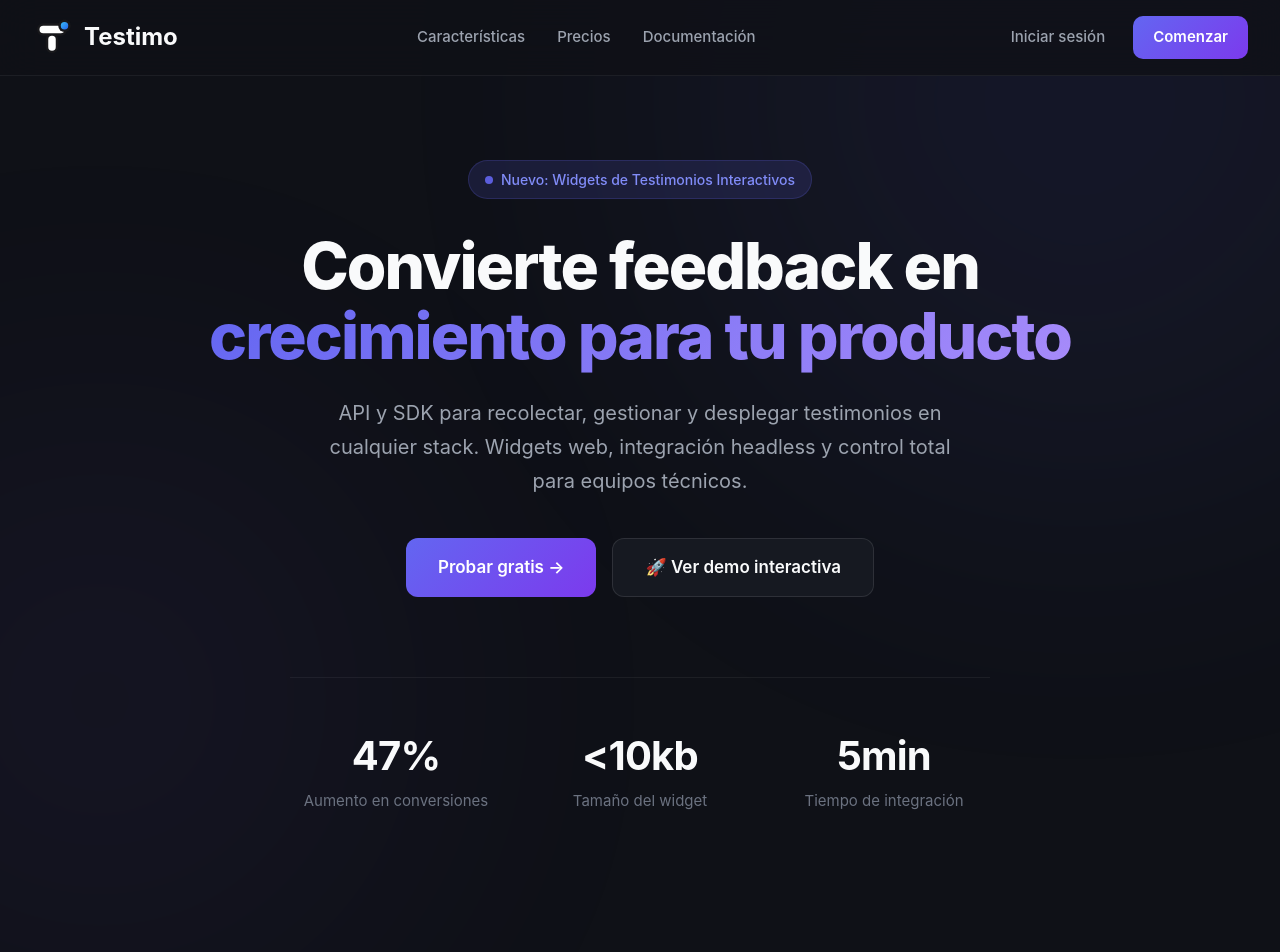
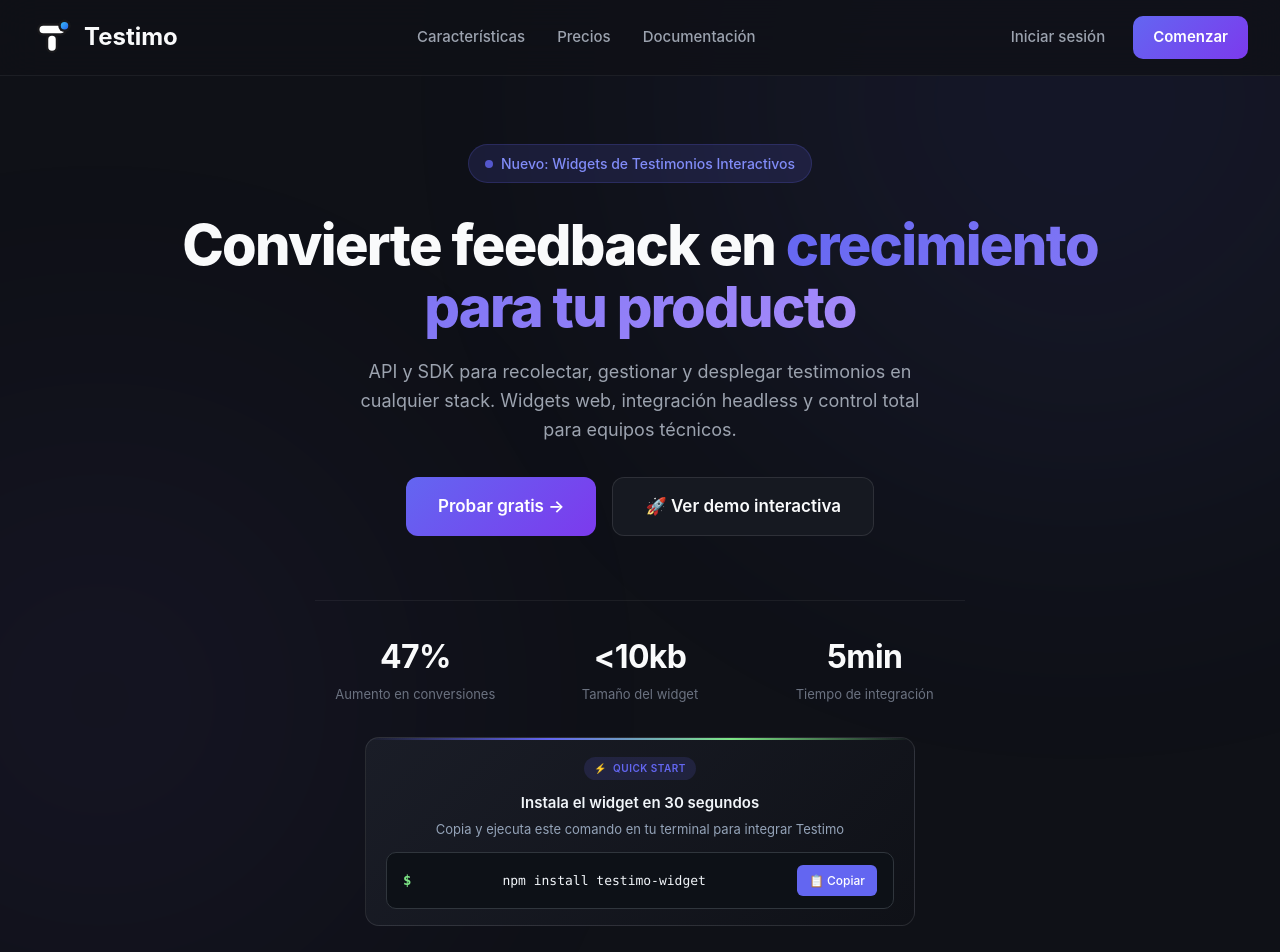
Before and after one commit to MoiBaldenegro/cubepath-cms-hackaton, a React (Vite) app in the folder client/: page / in a window 1280 px wide. Shown: the top 952 px of the page. Built offline with nearby package versions, Linux system fonts and the light colour scheme; no server answers.

Commit message:
feat: add installation instructions and UI enhancements for widget integration

```diff
--- a/client/src/features/dashboard/presentation/pages/Dashboard/Dashboard.module.css
+++ b/client/src/features/dashboard/presentation/pages/Dashboard/Dashboard.module.css
@@ -284,3 +284,114 @@
 .loadingText {
   font-size: 0.875rem;
 }
+
+.installBox {
+  background: linear-gradient(135deg, #1a1d27 0%, #0f1117 100%);
+  border: 1px solid var(--border-default);
+  border-radius: 14px;
+  padding: 1.25rem 1.5rem;
+  margin-bottom: 1.5rem;
+  position: relative;
+  overflow: hidden;
+}
+
+.installBox::before {
+  content: '';
+  position: absolute;
+  top: 0;
+  left: 0;
+  right: 0;
+  height: 1px;
+  background: linear-gradient(90deg, transparent, var(--brand-primary), transparent);
+}
+
+.installBoxLabel {
+  display: inline-flex;
+  align-items: center;
+  gap: 0.5rem;
+  padding: 0.375rem 0.75rem;
+  background: rgba(99, 102, 241, 0.15);
+  border-radius: 100px;
+  font-size: 0.6875rem;
+  font-weight: 600;
+  color: var(--brand-primary);
+  text-transform: uppercase;
+  letter-spacing: 0.05em;
+  margin-bottom: 1rem;
+}
+
+.installBoxTitle {
+  font-size: 1rem;
+  font-weight: 600;
+  color: #f1f5f9;
+  margin-bottom: 0.5rem;
+}
+
+.installBoxDescription {
+  font-size: 0.8125rem;
+  color: #94a3b8;
+  margin-bottom: 1rem;
+  line-height: 1.5;
+}
+
+.installCommand {
+  display: flex;
+  align-items: center;
+  background: #0d1117;
+  border: 1px solid #30363d;
+  border-radius: 10px;
+  padding: 0.875rem 1rem;
+  gap: 0.75rem;
+}
+
+.installPrompt {
+  color: #7ee787;
+  font-family: 'SF Mono', Consolas, monospace;
+  font-size: 0.875rem;
+  font-weight: 600;
+}
+
+.installCommandText {
+  flex: 1;
+  font-family: 'SF Mono', Consolas, monospace;
+  font-size: 0.875rem;
+  color: #f1f5f9;
+  overflow-x: auto;
+}
+
+.installCommandText::-webkit-scrollbar {
+  height: 4px;
+}
+
+.installCommandText::-webkit-scrollbar-track {
+  background: transparent;
+}
+
+.installCommandText::-webkit-scrollbar-thumb {
+  background: #30363d;
+  border-radius: 2px;
+}
+
+.installCopyBtn {
+  display: flex;
+  align-items: center;
+  gap: 0.375rem;
+  padding: 0.5rem 0.875rem;
+  background: var(--brand-primary);
+  color: white;
+  border: none;
+  border-radius: 6px;
+  font-size: 0.75rem;
+  font-weight: 500;
+  cursor: pointer;
+  transition: all 0.15s ease;
+  white-space: nowrap;
+}
+
+.installCopyBtn:hover {
+  background: var(--brand-hover);
+}
+
+.installCopyBtn.copied {
+  background: var(--semantic-success);
+}
--- a/client/src/features/dashboard/presentation/pages/Dashboard/Dashboard.tsx
+++ b/client/src/features/dashboard/presentation/pages/Dashboard/Dashboard.tsx
@@ -44,7 +44,16 @@ export const Dashboard = () => {
   const { user, logout, isLoading } = useAuth();
   const [activeView, setActiveView] = useState('overview');
   const [sidebarOpen, setSidebarOpen] = useState(false);
+  const [copied, setCopied] = useState(false);
   const navigate = useNavigate();
+
+  const npmInstallCommand = 'npm install testimo-widget';
+
+  const handleCopyInstall = () => {
+    navigator.clipboard.writeText(npmInstallCommand);
+    setCopied(true);
+    setTimeout(() => setCopied(false), 2000);
+  };
 
   if (isLoading) {
     return (
@@ -174,6 +183,26 @@ export const Dashboard = () => {
         <div className={styles.content}>
           {activeView === 'overview' && (
             <>
+              <div className={styles.installBox}>
+                <div className={styles.installBoxLabel}>
+                  <span>⚡</span> Quick Start
+                </div>
+                <div className={styles.installBoxTitle}>Instala el widget en tu proyecto</div>
+                <div className={styles.installBoxDescription}>
+                  Copia y ejecuta este comando en la terminal de tu proyecto para integrar Testimo
+                </div>
+                <div className={styles.installCommand}>
+                  <span className={styles.installPrompt}>$</span>
+                  <code className={styles.installCommandText}>{npmInstallCommand}</code>
+                  <button
+                    className={`${styles.installCopyBtn} ${copied ? styles.copied : ''}`}
+                    onClick={handleCopyInstall}
+                  >
+                    {copied ? '✓ Copiado' : '📋 Copiar'}
+                  </button>
+                </div>
+              </div>
+
               <div className={styles.card}>
                 <AnalyticsWidget organizationId={user.organizationId} />
               </div>
--- a/client/src/features/landing/presentation/pages/LandingPage.module.css
+++ b/client/src/features/landing/presentation/pages/LandingPage.module.css
@@ -153,8 +153,8 @@
   flex-direction: column;
   align-items: center;
   text-align: center;
-  padding: 10rem 2rem 6rem;
-  max-width: 1100px;
+  padding: 9rem 2rem 5rem;
+  max-width: 1000px;
   margin: 0 auto;
 }
 
@@ -186,10 +186,10 @@
 }
 
 .title {
-  font-size: clamp(2.5rem, 6vw, 4rem);
+  font-size: clamp(2.25rem, 5vw, 3.5rem);
   font-weight: 800;
   line-height: 1.1;
-  margin-bottom: 1.5rem;
+  margin-bottom: 1.25rem;
   letter-spacing: -0.03em;
 }
 
@@ -201,11 +201,11 @@
 }
 
 .subtitle {
-  font-size: 1.25rem;
+  font-size: 1.125rem;
   color: var(--foreground-secondary);
-  max-width: 650px;
-  line-height: 1.7;
-  margin-bottom: 2.5rem;
+  max-width: 600px;
+  line-height: 1.6;
+  margin-bottom: 2rem;
 }
 
 .ctaGroup {
@@ -258,12 +258,12 @@
 .stats {
   display: grid;
   grid-template-columns: repeat(3, 1fr);
-  gap: 2rem;
-  margin-top: 5rem;
-  padding-top: 3rem;
+  gap: 1.5rem;
+  margin-top: 4rem;
+  padding-top: 2rem;
   border-top: 1px solid var(--border-subtle);
   width: 100%;
-  max-width: 700px;
+  max-width: 650px;
 }
 
 @media (max-width: 640px) {
@@ -278,14 +278,14 @@
 }
 
 .statValue {
-  font-size: 2.5rem;
+  font-size: 2rem;
   font-weight: 700;
   color: var(--foreground-primary);
   letter-spacing: -0.02em;
 }
 
 .statLabel {
-  font-size: 0.9375rem;
+  font-size: 0.8125rem;
   color: var(--foreground-tertiary);
   margin-top: 0.25rem;
 }
@@ -700,3 +700,117 @@
     font-size: 1.75rem;
   }
 }
+
+.installBox {
+  width: 100%;
+  max-width: 550px;
+  margin-top: 2rem;
+  background: linear-gradient(135deg, #1a1d27 0%, #0f1117 100%);
+  border: 1px solid var(--border-default);
+  border-radius: 14px;
+  padding: 1rem 1.25rem;
+  position: relative;
+  overflow: hidden;
+}
+
+.installBox::before {
+  content: '';
+  position: absolute;
+  top: 0;
+  left: 0;
+  right: 0;
+  height: 2px;
+  background: linear-gradient(90deg, transparent, var(--brand-primary), #7ee787, transparent);
+}
+
+.installBoxLabel {
+  display: inline-flex;
+  align-items: center;
+  gap: 0.375rem;
+  padding: 0.25rem 0.625rem;
+  background: rgba(99, 102, 241, 0.15);
+  border-radius: 100px;
+  font-size: 0.625rem;
+  font-weight: 600;
+  color: var(--brand-primary);
+  text-transform: uppercase;
+  letter-spacing: 0.05em;
+  margin-bottom: 0.75rem;
+}
+
+.installBoxTitle {
+  font-size: 0.9375rem;
+  font-weight: 600;
+  color: #f1f5f9;
+  margin-bottom: 0.375rem;
+}
+
+.installBoxDescription {
+  font-size: 0.8125rem;
+  color: #94a3b8;
+  margin-bottom: 0.875rem;
+  line-height: 1.4;
+}
+
+.installCommand {
+  display: flex;
+  align-items: center;
+  background: #0d1117;
+  border: 1px solid #30363d;
+  border-radius: 10px;
+  padding: 0.75rem 1rem;
+  gap: 0.75rem;
+}
+
+.installPrompt {
+  color: #7ee787;
+  font-family: 'SF Mono', Consolas, monospace;
+  font-size: 0.875rem;
+  font-weight: 600;
+}
+
+.installCommandText {
+  flex: 1;
+  font-family: 'SF Mono', Consolas, monospace;
+  font-size: 0.8125rem;
+  color: #f1f5f9;
+  overflow-x: auto;
+}
+
+.installCommandText::-webkit-scrollbar {
+  height: 4px;
+}
+
+.installCommandText::-webkit-scrollbar-track {
+  background: transparent;
+}
+
+.installCommandText::-webkit-scrollbar-thumb {
+  background: #30363d;
+  border-radius: 2px;
+}
+
+.installCopyBtn {
+  display: flex;
+  align-items: center;
+  gap: 0.25rem;
+  padding: 0.5rem 0.75rem;
+  background: var(--brand-primary);
+  color: white;
+  border: none;
+  border-radius: 6px;
+  font-size: 0.75rem;
+  font-weight: 500;
+  cursor: pointer;
+  transition: all 0.15s ease;
+  white-space: nowrap;
+}
+
+.installCopyBtn:hover {
+  background: var(--brand-hover);
+  transform: translateY(-1px);
+}
+
+.installCopyBtn.copied {
+  background: var(--semantic-success);
+}
--- a/client/src/features/landing/presentation/pages/LandingPage.tsx
+++ b/client/src/features/landing/presentation/pages/LandingPage.tsx
@@ -1,3 +1,4 @@
+import { useState } from 'react';
 import { Link, useNavigate } from 'react-router-dom';
 import styles from './LandingPage.module.css';
 import { useAuth } from '../../../../shared/contexts/useAuth';
@@ -26,6 +27,15 @@ const TestimoLogo = ({ size = 40 }: { size?: number }) => (
 export const LandingPage = () => {
   const { loginAsDemo } = useAuth();
   const navigate = useNavigate();
+  const [copied, setCopied] = useState(false);
+
+  const npmInstallCommand = 'npm install testimo-widget';
+
+  const handleCopyInstall = () => {
+    navigator.clipboard.writeText(npmInstallCommand);
+    setCopied(true);
+    setTimeout(() => setCopied(false), 2000);
+  };
 
   const handleDemo = (e: React.MouseEvent) => {
     e.preventDefault();
@@ -149,6 +159,26 @@ export const LandingPage = () => {
             <div className={styles.statLabel}>Tiempo de integración</div>
           </div>
         </div>
+
+        <div className={styles.installBox}>
+          <div className={styles.installBoxLabel}>
+            <span>⚡</span> Quick Start
+          </div>
+          <div className={styles.installBoxTitle}>Instala el widget en 30 segundos</div>
+          <div className={styles.installBoxDescription}>
+            Copia y ejecuta este comando en tu terminal para integrar Testimo
+          </div>
+          <div className={styles.installCommand}>
+            <span className={styles.installPrompt}>$</span>
+            <code className={styles.installCommandText}>{npmInstallCommand}</code>
+            <button
+              className={`${styles.installCopyBtn} ${copied ? styles.copied : ''}`}
+              onClick={handleCopyInstall}
+            >
+              {copied ? '✓ Copiado' : '📋 Copiar'}
+            </button>
+          </div>
+        </div>
       </header>
 
       <section className={styles.features}>
--- a/client/src/features/testimonials/presentation/components/CreateTestimonialForm.module.css
+++ b/client/src/features/testimonials/presentation/components/CreateTestimonialForm.module.css
@@ -146,21 +146,81 @@
 }
 
 .fileInput {
-  display: block;
-  width: 100%;
-  padding: 0.75rem 1rem;
-  background: var(--control-background);
-  border: 1px dashed var(--border-default);
-  border-radius: 10px;
+  display: none;
+}
+
+.fileUploadArea {
+  position: relative;
+  padding: 1.5rem;
+  background: var(--surface-muted);
+  border: 2px dashed var(--border-default);
+  border-radius: 12px;
+  text-align: center;
+  cursor: pointer;
+  transition: all 0.2s ease;
+}
+
+.fileUploadArea:hover {
+  border-color: var(--brand-primary);
+  background: var(--brand-muted);
+}
+
+.fileUploadIcon {
+  font-size: 2rem;
+  margin-bottom: 0.5rem;
+}
+
+.fileUploadText {
   font-size: 0.875rem;
   color: var(--foreground-secondary);
+  margin-bottom: 0.25rem;
+}
+
+.fileUploadHint {
+  font-size: 0.75rem;
+  color: var(--foreground-muted);
+}
+
+.fileUploadArea.hasFile {
+  border-style: solid;
+  border-color: var(--semantic-success);
+  background: var(--semantic-success-light);
+}
+
+.imagePreviewContainer {
+  margin-top: 0.75rem;
+  position: relative;
+}
+
+.imagePreview {
+  width: 100%;
+  max-height: 150px;
+  object-fit: cover;
+  border-radius: 8px;
+  border: 1px solid var(--border-default);
+}
+
+.removeImageBtn {
+  position: absolute;
+  top: 0.5rem;
+  right: 0.5rem;
+  width: 28px;
+  height: 28px;
+  background: var(--semantic-error);
+  color: white;
+  border: none;
+  border-radius: 50%;
+  font-size: 0.875rem;
   cursor: pointer;
+  display: flex;
+  align-items: center;
+  justify-content: center;
   transition: all 0.15s ease;
 }
 
-.fileInput:hover {
-  border-color: var(--brand-primary);
-  background: var(--surface-muted);
+.removeImageBtn:hover {
+  transform: scale(1.1);
+  background: #dc2626;
 }
 
 .fileHint {
--- a/client/src/features/testimonials/presentation/components/CreateTestimonialForm.tsx
+++ b/client/src/features/testimonials/presentation/components/CreateTestimonialForm.tsx
@@ -1,4 +1,4 @@
-import React, { useState } from 'react';
+import React, { useState, useRef } from 'react';
 import { TestimonialCategory, TestimonialTag } from '../../domain/Testimonial';
 import { TestimonialService } from '../../infrastructure/TestimonialService';
 import styles from './CreateTestimonialForm.module.css';
@@ -11,6 +11,7 @@ interface TestimonialInput {
   tags: TestimonialTag[];
   iKey: string;
   imageUrl?: string;
+  imageFile?: File | null;
   videoUrl?: string;
 }
 
@@ -21,9 +22,32 @@ export const CreateTestimonialForm = ({ onSuccess }: { onSuccess: () => void })
   const [category, setCategory] = useState<TestimonialCategory>(TestimonialCategory.TECHNOLOGY);
   const [tags, setTags] = useState<TestimonialTag[]>([]);
   const [imageUrl, setImageUrl] = useState('');
+  const [imageFile, setImageFile] = useState<File | null>(null);
+  const [imagePreview, setImagePreview] = useState<string | null>(null);
   const [videoUrl, setVideoUrl] = useState('');
   const [loading, setLoading] = useState(false);
   const [error, setError] = useState('');
+  const fileInputRef = useRef<HTMLInputElement>(null);
+
+  const handleImageChange = (e: React.ChangeEvent<HTMLInputElement>) => {
+    const file = e.target.files && e.target.files[0];
+    if (file) {
+      setImageFile(file);
+      const reader = new FileReader();
+      reader.onloadend = () => {
+        setImagePreview(reader.result as string);
+      };
+      reader.readAsDataURL(file);
+    }
+  };
+
+  const handleRemoveImage = () => {
+    setImageFile(null);
+    setImagePreview(null);
+    if (fileInputRef.current) {
+      fileInputRef.current.value = '';
+    }
+  };
 
   const generateIdempotencyKey = () => {
     if (typeof crypto !== 'undefined' && crypto.randomUUID) {
@@ -50,13 +74,14 @@ export const CreateTestimonialForm = ({ onSuccess }: { onSuccess: () => void })
     setError('');
 
     try {
-      const testimonialData: TestimonialInput = {
+      const testimonialData: TestimonialInput & { imageFile?: File | null } = {
         author,
         content,
         rating,
         category,
         tags,
         iKey: generateIdempotencyKey(),
+        imageFile: imageFile || undefined,
       };
       if (imageUrl) testimonialData.imageUrl = imageUrl;
       if (videoUrl) testimonialData.videoUrl = videoUrl;
@@ -67,7 +92,10 @@ export const CreateTestimonialForm = ({ onSuccess }: { onSuccess: () => void })
       setCategory(TestimonialCategory.TECHNOLOGY);
       setTags([]);
       setImageUrl('');
+      setImageFile(null);
+      setImagePreview(null);
       setVideoUrl('');
+      if (fileInputRef.current) fileInputRef.current.value = '';
       onSuccess();
       alert('¡Testimonio creado exitosamente!');
     } catch (err: unknown) {
@@ -177,15 +205,40 @@ export const CreateTestimonialForm = ({ onSuccess }: { onSuccess: () => void })
 
         <div className={styles.formGrid}>
           <div className={styles.inputGroup}>
-            <label className={styles.label}>URL de Imagen (opcional)</label>
+            <label className={styles.label}>Imagen (opcional)</label>
             <input
-              type="url"
-              className={styles.input}
-              value={imageUrl}
-              onChange={(e) => setImageUrl(e.target.value)}
-              placeholder="https://ejemplo.com/imagen.jpg"
+              ref={fileInputRef}
+              type="file"
+              accept="image/*"
+              className={styles.fileInput}
+              onChange={handleImageChange}
             />
-            <span className={styles.fileHint}>Ingresa una URL de imagen válida</span>
+            <div
+              className={`${styles.fileUploadArea} ${imagePreview ? styles.hasFile : ''}`}
+              onClick={() => fileInputRef.current?.click()}
+            >
+              {imagePreview ? (
+                <div className={styles.imagePreviewContainer}>
+                  <img src={imagePreview} alt="Preview" className={styles.imagePreview} />
+                  <button
+                    type="button"
+                    className={styles.removeImageBtn}
+                    onClick={(e) => {
+                      e.stopPropagation();
+                      handleRemoveImage();
+                    }}
+                  >
+                    ✕
+                  </button>
+                </div>
+              ) : (
+                <>
+                  <div className={styles.fileUploadIcon}>📷</div>
+                  <div className={styles.fileUploadText}>Haz clic para subir una imagen</div>
+                  <div className={styles.fileUploadHint}>PNG, JPG o WEBP (máx. 5MB)</div>
+                </>
+              )}
+            </div>
           </div>
 
           <div className={styles.inputGroup}>
--- a/client/src/features/testimonials/presentation/components/TestimonialList.tsx
+++ b/client/src/features/testimonials/presentation/components/TestimonialList.tsx
@@ -178,8 +178,8 @@ function TestimonialList({ isAdmin }: TestimonialListProps) {
                       </span>
                     </td>
                     <td>
-                      <a href={`/testimonials/${t.id}`} target="_blank" rel="noopener noreferrer" className={styles.viewBtn}>
-                        Ver ↗
+                      <a href={`/testimonials/${t.id}`} className={styles.viewBtn}>
+                        Ver
                       </a>
                     </td>
                     {isAdmin && (
--- a/client/src/features/testimonials/presentation/pages/TestimonialDetailPage.tsx
+++ b/client/src/features/testimonials/presentation/pages/TestimonialDetailPage.tsx
@@ -122,8 +122,6 @@ export const TestimonialDetailPage = () => {
                   <div className={styles.socialLinks}>
                     <a
                       href={twitterUrl}
-                      target="_blank"
-                      rel="noopener noreferrer"
                       className={`${styles.socialLink} ${styles.twitter}`}
                       title="Compartir en Twitter"
                     >
@@ -131,8 +129,6 @@ export const TestimonialDetailPage = () => {
                     </a>
                     <a
                       href={facebookUrl}
-                      target="_blank"
-                      rel="noopener noreferrer"
                       className={`${styles.socialLink} ${styles.facebook}`}
                       title="Compartir en Facebook"
                     >
@@ -140,8 +136,6 @@ export const TestimonialDetailPage = () => {
                     </a>
                     <a
                       href={linkedinUrl}
-                      target="_blank"
-                      rel="noopener noreferrer"
                       className={`${styles.socialLink} ${styles.linkedin}`}
                       title="Compartir en LinkedIn"
                     >
@@ -149,8 +143,6 @@ export const TestimonialDetailPage = () => {
                     </a>
                     <a
                       href={whatsappUrl}
-                      target="_blank"
-                      rel="noopener noreferrer"
                       className={`${styles.socialLink} ${styles.whatsapp}`}
                       title="Compartir en WhatsApp"
                     >
```
